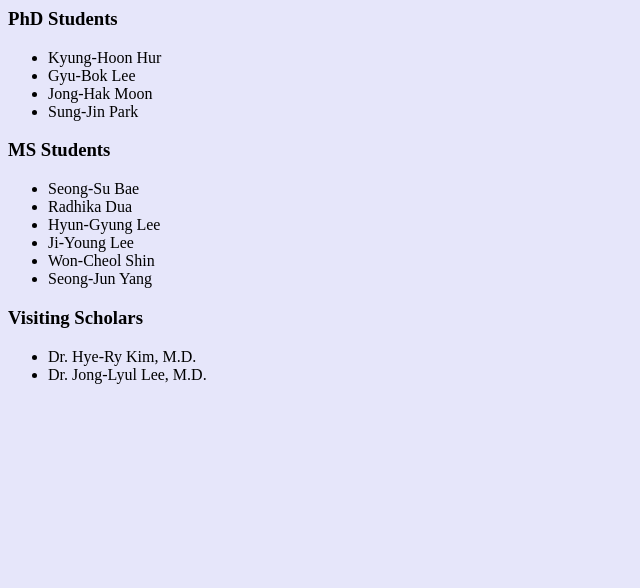
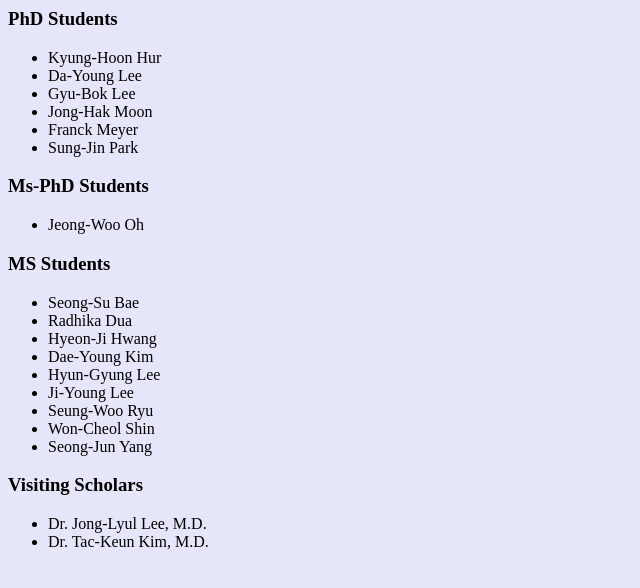
Before and after one commit to claralga/mp2893.github.io, a plain HTML site: page members.html in a window 1280 px wide. Shown: the whole page, without its empty margins (0-640 px from the left). Drawn offline with Linux system fonts and the light colour scheme.

Commit message:
Adding new members

```diff
--- a/members.html
+++ b/members.html
@@ -15,25 +15,36 @@ th, td
 <H3>PhD Students</H3>
 <ul>
         <li>Kyung-Hoon Hur</li>
+        <li>Da-Young Lee</li>
         <li>Gyu-Bok Lee</li>
         <li>Jong-Hak Moon</li>
+        <li>Franck Meyer</li>
         <li>Sung-Jin Park</li>
 </ul>
+
+<H3>Ms-PhD Students</H3>
+<ul>
+        <li>Jeong-Woo Oh</li>
+</ul>
+
 
 <H3>MS Students</H3>
 <ul>
         <li>Seong-Su Bae</li>
         <li>Radhika Dua</li>
+        <li>Hyeon-Ji Hwang</li>
+        <li>Dae-Young Kim</li>
         <li>Hyun-Gyung Lee</li>
         <li>Ji-Young Lee</li>
+        <li>Seung-Woo Ryu</li>
         <li>Won-Cheol Shin</li>
         <li>Seong-Jun Yang</li>
 </ul>
 
 <H3>Visiting Scholars</H3>
 <ul>
-        <li>Dr. Hye-Ry Kim, M.D.</li>
         <li>Dr. Jong-Lyul Lee, M.D.</li>
+        <li>Dr. Tac-Keun Kim, M.D.</li>
 </ul>
 </BODY>
 </HTML>
```
